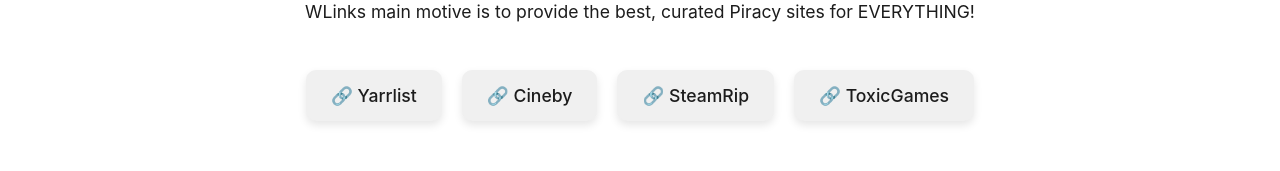
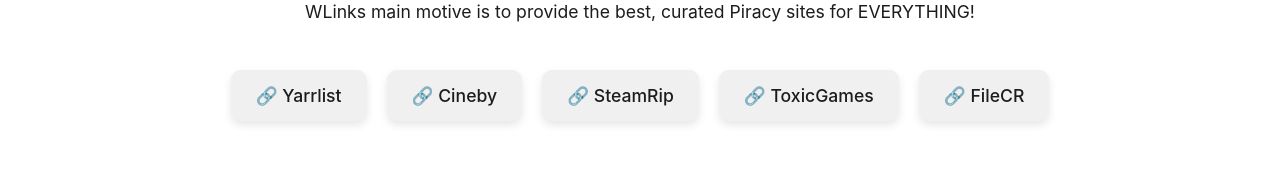
Before and after one commit to dakshsharma99ds/WLinks, a React (Vite) app: page / in a window 1280 px wide. Shown: the part 941-1112 px from the top of the page. Built offline with nearby package versions, Linux system fonts and the light colour scheme.

Commit message:
Update App.jsx

```diff
--- a/src/App.jsx
+++ b/src/App.jsx
@@ -76,6 +76,7 @@
     { name: "Cineby", url: "https://www.cineby.gd/" },
     { name: "SteamRip", url: "https://steamrip.com/" },
     { name: "ToxicGames", url: "https://toxicgames.in/" },
+    { name: "FileCR", url: "https://filecr.com/us-en/" },
   ];
 
   return (
```
